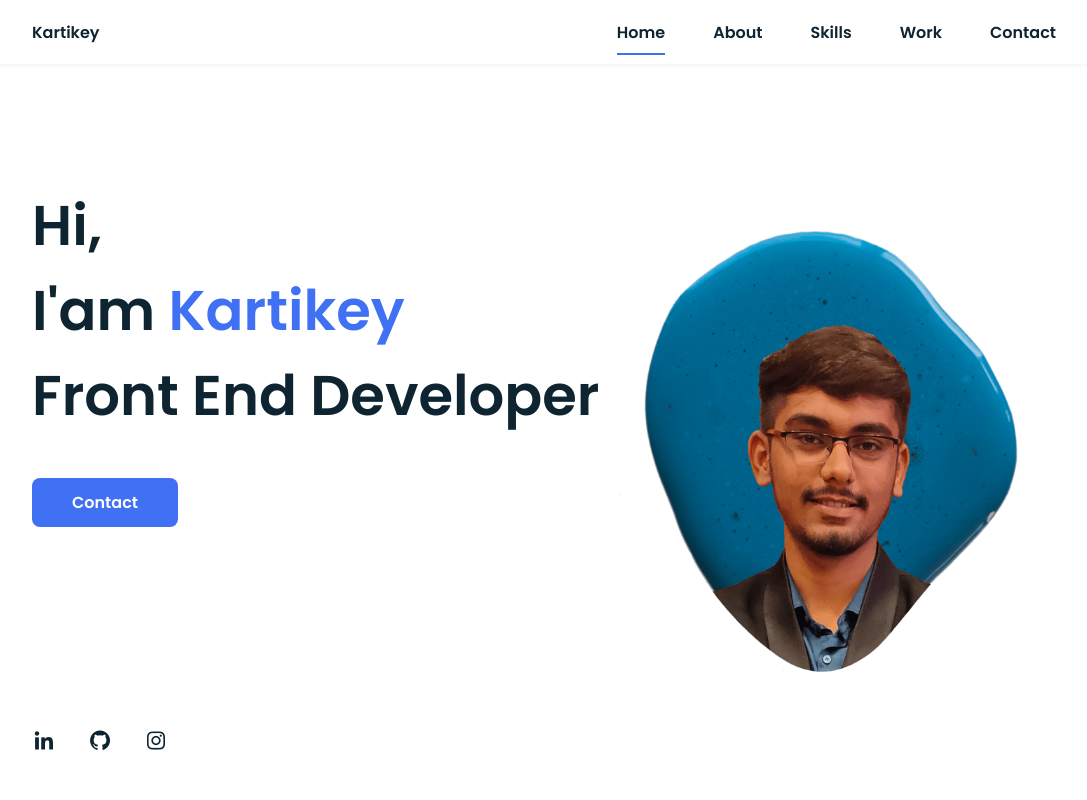
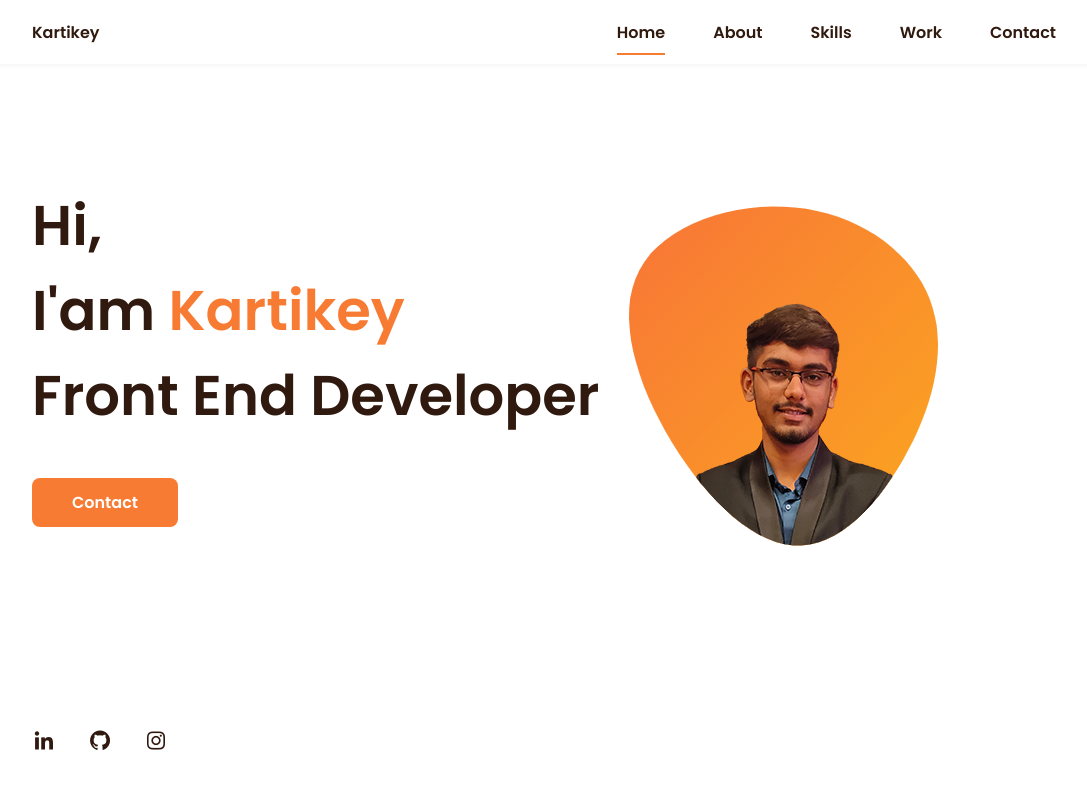
Before and after one commit to kartikeypandey26/mywebsite, a React (Create React App) app: page / in a window 1280 px wide. Shown: the top 800 px of the page, without its empty margins (96-1183 px from the left). Built offline with nearby package versions, Linux system fonts and the light colour scheme.

Commit message:
color theme changed

```diff
--- a/src/components/pages/Home.js
+++ b/src/components/pages/Home.js
@@ -2,6 +2,7 @@ import { useEffect } from "react";
 import ScrollReveal from "scrollreveal";
 import "../../styles/portfolio.css";
 import mypic from "../../images/mypic6.png";
+import mypic2 from "../../images/myimg.png";
 import aboutpic from "../../images/mypic2.png";
 import pic7 from "../../images/pic7.jpg";
 import pic1 from "../../images/pic1.jpg";
@@ -143,7 +144,7 @@ export default function Home() {
           </div>
 
           <div className="home__img">
-            <img alt="" src={mypic} />
+            <img alt="" src={mypic2} />
           </div>
         </section>
         <section className="about section" id="about">
--- a/src/styles/portfolio.css
+++ b/src/styles/portfolio.css
@@ -6,8 +6,8 @@
 }
 
 :root {
-  --first-color: #4070f4;
-  --second-color: #0e2431;
+  --first-color: #f87b33;
+  --second-color: #30190e;
 }
 
 :root {
@@ -435,7 +435,7 @@ img {
   }
   .home__img {
     width: 457px;
-    bottom: 15%;
+    bottom: 30%;
   }
 
   .about__container,
```
Also changed, not shown: src/images/myimg.png (added).
